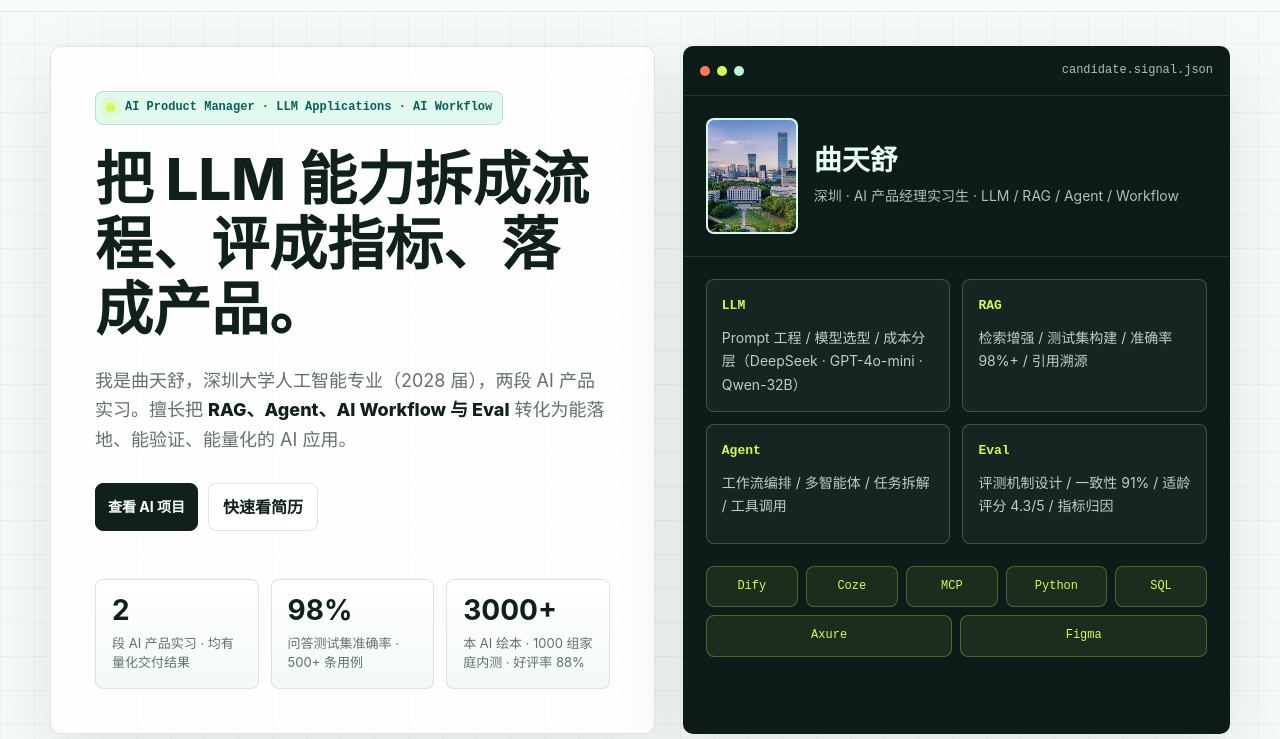
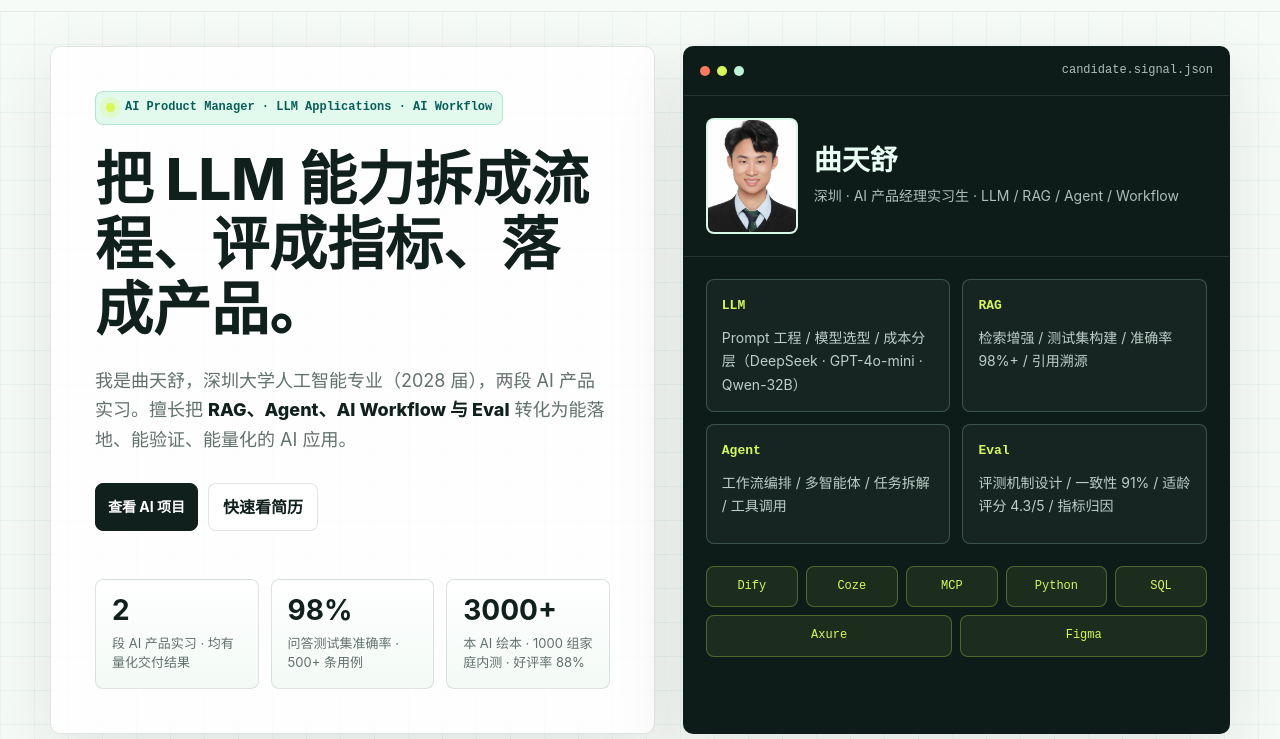
Before and after one commit to qutianshu/portfolio, a plain HTML site: page index.html in a window 1280 px wide. Shown: the part 58-797 px from the top of the page. Drawn offline with Linux system fonts and the light colour scheme; a web font is replaced by a local one.

Commit message:
Add personal photo to console widget

```diff
--- a/index.html
+++ b/index.html
@@ -507,7 +507,7 @@
           <span>candidate.signal.json</span>
         </div>
         <div class="profile-widget">
-          <img src="assets/hero-bg.png" alt="深圳大学天际线">
+          <img src="assets/photo.jpg" alt="曲天舒证件照">
           <div>
             <h2>曲天舒</h2>
             <p>深圳 · AI 产品经理实习生 · LLM / RAG / Agent / Workflow</p>
```
Also changed, not shown: assets/photo.jpg (added).
